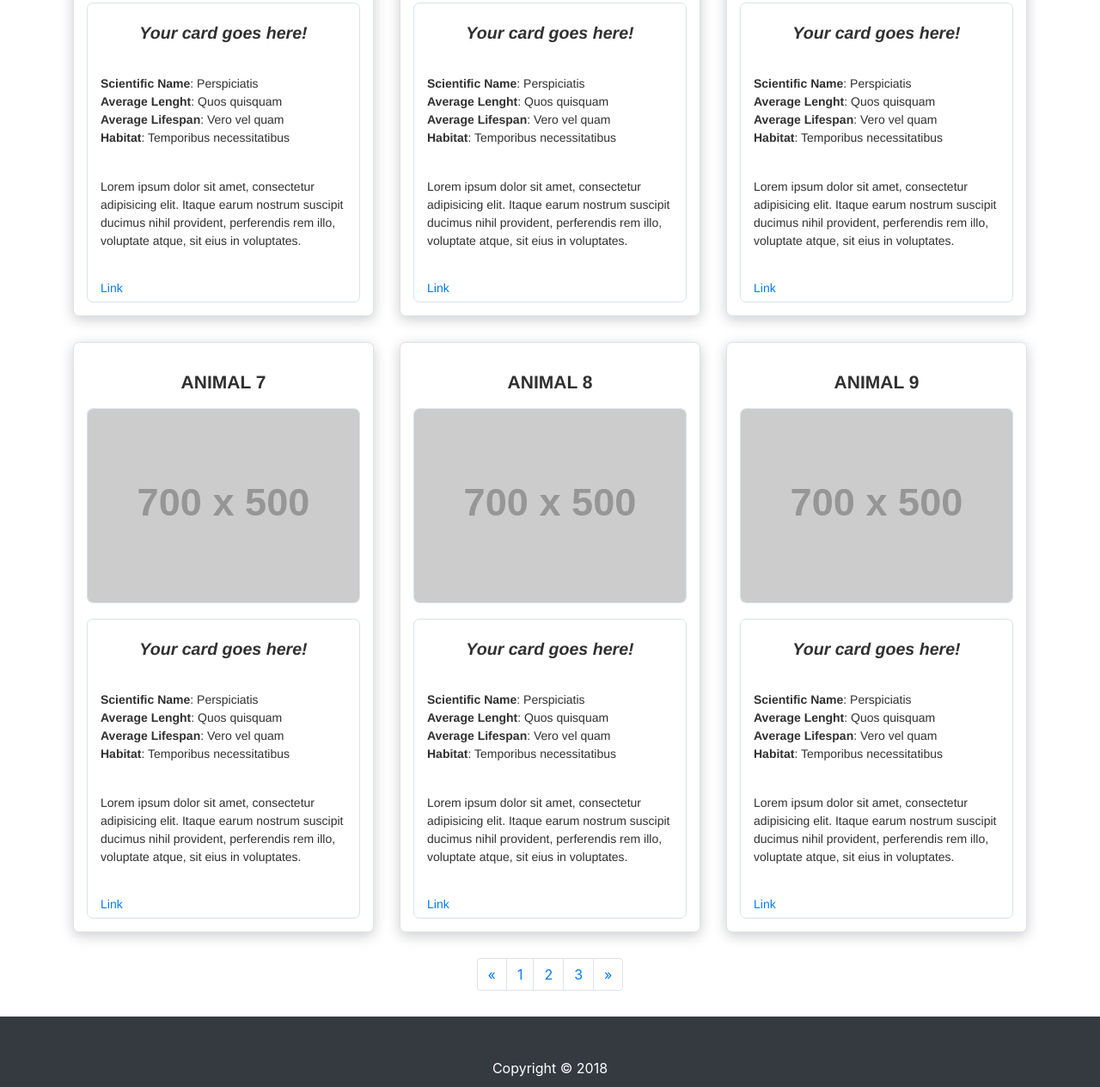
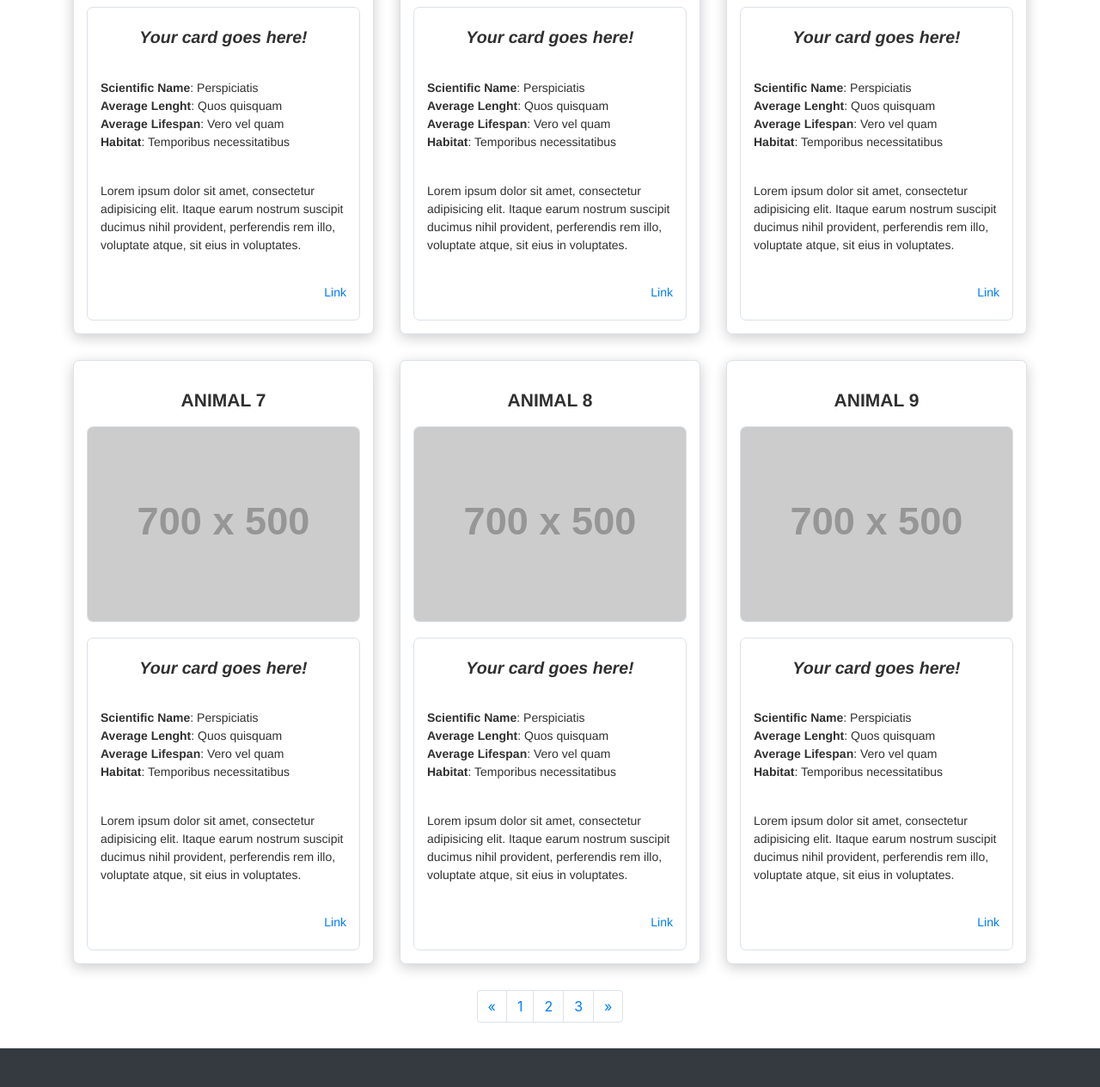
Before and after one commit to NinaKWelch/trading-card-website, a website: page index.html in a window 1280 px wide. Shown: the part 1128-2393 px from the top of the page at 86% size. Drawn offline with Linux system fonts and the light colour scheme; placeholder pictures from the web are drawn by us.

Commit message:
CSS edit

```diff
--- a/css/3-col-portfolio.css
+++ b/css/3-col-portfolio.css
@@ -185,8 +185,14 @@ ul {
 
 }
 
-#card-002 a.card-link {
+#card-002 .card-link {
   text-align: right;
+}
+
+#card-002 .card-link a {
+}
+
+#card-002 .card-link a:hover {
 }
 
 
--- a/index.html
+++ b/index.html
@@ -97,7 +97,7 @@
             	<li><span class="card-list-group-item">Habitat</span>: Temporibus necessitatibus</li>
           	  </ul>
               <p class="card-text">Lorem ipsum dolor sit amet, consectetur adipisicing elit. Itaque earum nostrum suscipit ducimus nihil provident, perferendis rem illo, voluptate atque, sit eius in voluptates.</p>
-              <a href="#" class="card-link">Link</a>
+              <p class="card-link"><a href="#">Link</a></p>
             </div><!-- /.card-body -->
           </div><!-- /.card -->
         </div><!-- /.col-->
@@ -115,7 +115,7 @@
             	<li><span class="card-list-group-item">Habitat</span>: Temporibus necessitatibus</li>
           	  </ul>
               <p class="card-text">Lorem ipsum dolor sit amet, consectetur adipisicing elit. Itaque earum nostrum suscipit ducimus nihil provident, perferendis rem illo, voluptate atque, sit eius in voluptates.</p>
-              <a href="#" class="card-link">Link</a>
+              <p class="card-link"><a href="#">Link</a></p>
             </div><!-- /.card-body -->
           </div><!-- /.card -->
         </div><!-- /.col-->
@@ -133,7 +133,7 @@
             	<li><span class="card-list-group-item">Habitat</span>: Temporibus necessitatibus</li>
           	  </ul>
               <p class="card-text">Lorem ipsum dolor sit amet, consectetur adipisicing elit. Itaque earum nostrum suscipit ducimus nihil provident, perferendis rem illo, voluptate atque, sit eius in voluptates.</p>
-              <a href="#" class="card-link">Link</a>
+              <p class="card-link"><a href="#">Link</a></p>
             </div><!-- /.card-body -->
           </div><!-- /.card -->
         </div><!-- /.col-->
@@ -151,7 +151,7 @@
             	<li><span class="card-list-group-item">Habitat</span>: Temporibus necessitatibus</li>
           	  </ul>
               <p class="card-text">Lorem ipsum dolor sit amet, consectetur adipisicing elit. Itaque earum nostrum suscipit ducimus nihil provident, perferendis rem illo, voluptate atque, sit eius in voluptates.</p>
-              <a href="#" class="card-link">Link</a>
+              <p class="card-link"><a href="#">Link</a></p>
             </div><!-- /.card-body -->
           </div><!-- /.card -->
         </div><!-- /.col-->
@@ -169,7 +169,7 @@
             	<li><span class="card-list-group-item">Habitat</span>: Temporibus necessitatibus</li>
           	  </ul>
               <p class="card-text">Lorem ipsum dolor sit amet, consectetur adipisicing elit. Itaque earum nostrum suscipit ducimus nihil provident, perferendis rem illo, voluptate atque, sit eius in voluptates.</p>
-              <a href="#" class="card-link">Link</a>
+              <p class="card-link"><a href="#">Link</a></p>
             </div><!-- /.card-body -->
           </div><!-- /.card -->
         </div><!-- /.col-->
@@ -187,7 +187,7 @@
             	<li><span class="card-list-group-item">Habitat</span>: Temporibus necessitatibus</li>
           	  </ul>
               <p class="card-text">Lorem ipsum dolor sit amet, consectetur adipisicing elit. Itaque earum nostrum suscipit ducimus nihil provident, perferendis rem illo, voluptate atque, sit eius in voluptates.</p>
-              <a href="#" class="card-link">Link</a>
+              <p class="card-link"><a href="#">Link</a></p>
             </div><!-- /.card-body -->
           </div><!-- /.card -->
         </div><!-- /.col-->
@@ -205,7 +205,7 @@
             	<li><span class="card-list-group-item">Habitat</span>: Temporibus necessitatibus</li>
           	  </ul>
               <p class="card-text">Lorem ipsum dolor sit amet, consectetur adipisicing elit. Itaque earum nostrum suscipit ducimus nihil provident, perferendis rem illo, voluptate atque, sit eius in voluptates.</p>
-              <a href="#" class="card-link">Link</a>
+              <p class="card-link"><a href="#">Link</a></p>
             </div><!-- /.card-body -->
           </div><!-- /.card -->
         </div><!-- /.col-->
@@ -223,7 +223,7 @@
             	<li><span class="card-list-group-item">Habitat</span>: Temporibus necessitatibus</li>
           	  </ul>
               <p class="card-text">Lorem ipsum dolor sit amet, consectetur adipisicing elit. Itaque earum nostrum suscipit ducimus nihil provident, perferendis rem illo, voluptate atque, sit eius in voluptates.</p>
-              <a href="#" class="card-link">Link</a>
+              <p class="card-link"><a href="#">Link</a></p>
             </div><!-- /.card-body -->
           </div><!-- /.card -->
         </div><!-- /.col-->
```
